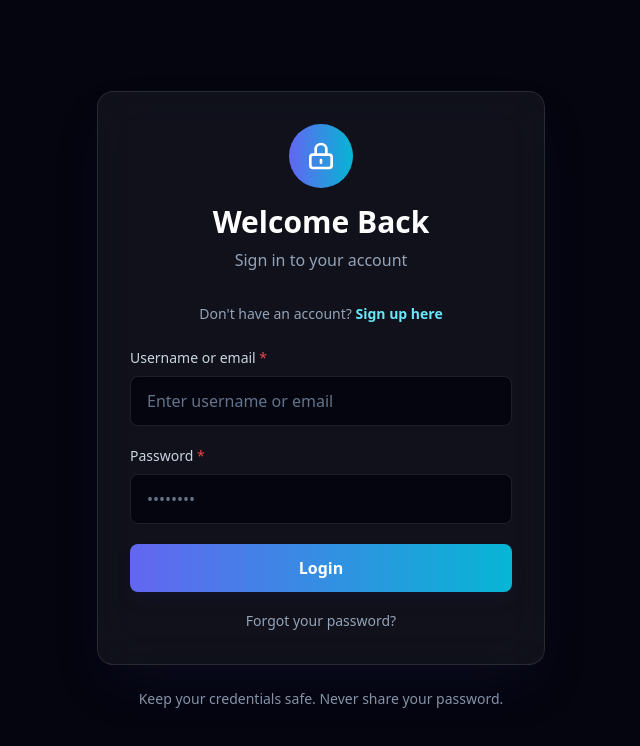
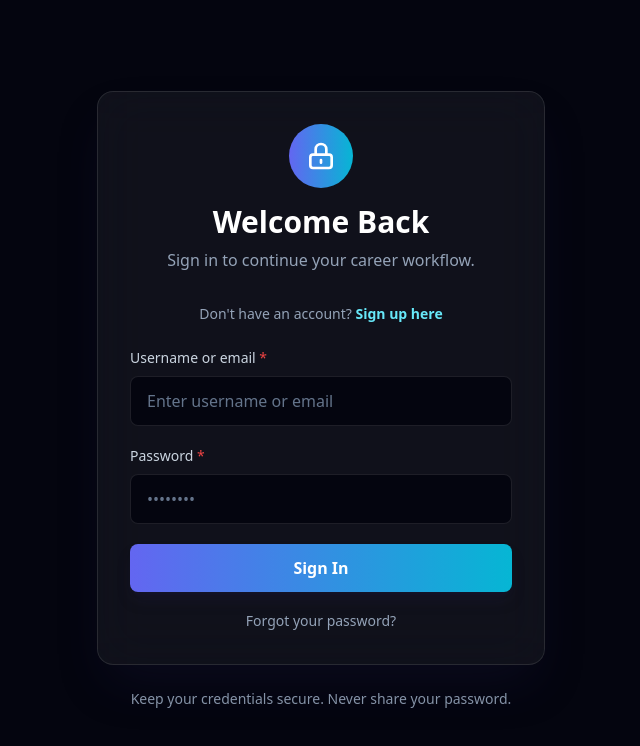
Before and after one commit to manikanta-devs/smartai, a React (Vite) app in the folder packages/frontend/: page /login in a window 1280 px wide. Shown: the top 746 px of the page, without its empty margins (319-959 px from the left). Built offline with nearby package versions, Linux system fonts and the light colour scheme; no server answers; a web font is replaced by a local one.

Commit message:
Polish auth and profile microcopy

```diff
--- a/packages/frontend/src/pages/LoginPage.tsx
+++ b/packages/frontend/src/pages/LoginPage.tsx
@@ -4,8 +4,6 @@ import { zodResolver } from "@hookform/resolvers/zod";
 import { z } from "zod";
 import api from "../lib/api";
 import { useAuthStore } from "../store/auth";
-import { Button } from "../components/Button";
-import { Input } from "../components/Input";
 import { Loader2, AlertCircle } from "lucide-react";
 import { toast } from "sonner";
 
@@ -59,7 +57,7 @@ export default function LoginPage() {
               </svg>
             </div>
             <h2 className="text-3xl font-bold text-white">Welcome Back</h2>
-            <p className="text-slate-400 mt-2">Sign in to your account</p>
+            <p className="text-slate-400 mt-2">Sign in to continue your career workflow.</p>
           </div>
 
           {/* Error Messages */}
@@ -133,7 +131,7 @@ export default function LoginPage() {
                   Logging in...
                 </>
               ) : (
-                'Login'
+                'Sign In'
               )}
             </button>
           </form>
@@ -151,7 +149,7 @@ export default function LoginPage() {
 
         {/* Footer */}
         <p className="text-center text-slate-400 text-sm mt-6 opacity-90">
-          Keep your credentials safe. Never share your password.
+          Keep your credentials secure. Never share your password.
         </p>
       </div>
     </div>
--- a/packages/frontend/src/pages/ProfilePage.tsx
+++ b/packages/frontend/src/pages/ProfilePage.tsx
@@ -97,7 +97,7 @@ export default function ProfilePage() {
           <Button variant="outline" size="sm" onClick={() => navigate("/dashboard")}>
             <ArrowLeft className="w-4 h-4" />
           </Button>
-          <h1 className="text-3xl font-bold text-white">My Profile</h1>
+          <h1 className="text-3xl font-bold text-white">Profile Settings</h1>
         </div>
 
         {/* Profile Form */}
@@ -187,14 +187,14 @@ export default function ProfilePage() {
               className="flex items-center gap-2 flex-1"
             >
               <Save className="w-4 h-4" />
-              {saving ? "Saving..." : "Save Profile"}
+              {saving ? "Saving..." : "Save Changes"}
             </Button>
             <Button variant="outline" onClick={() => navigate("/dashboard")}>
-              Cancel
+              Back to Dashboard
             </Button>
             <Button
               variant="outline"
-              className="text-red-600 hover:text-red-700"
+              className="text-rose-200 border-rose-400/30 bg-rose-500/10 hover:bg-rose-500/20"
               onClick={handleLogout}
             >
               <LogOut className="w-4 h-4 mr-1" />
--- a/packages/frontend/src/pages/RegisterPage.tsx
+++ b/packages/frontend/src/pages/RegisterPage.tsx
@@ -83,7 +83,7 @@ export default function RegisterPage() {
               </svg>
             </div>
             <h2 className="text-3xl font-bold text-white">Create Account</h2>
-            <p className="text-slate-400 mt-2">Join us to start analyzing your resume</p>
+            <p className="text-slate-400 mt-2">Create your account to start improving your resume.</p>
           </div>
 
           {/* API Error Message */}
@@ -209,7 +209,7 @@ export default function RegisterPage() {
 
         {/* Footer */}
         <p className="text-center text-slate-400 text-sm mt-6 opacity-90">
-          By signing up, you agree to our Terms of Service and Privacy Policy
+          Your account data stays private and tied to your profile.
         </p>
       </div>
     </div>
```
